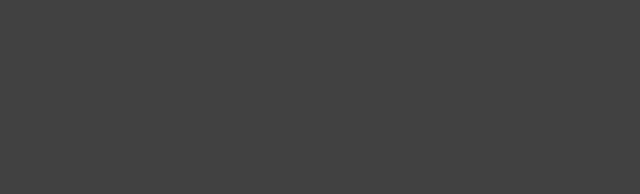
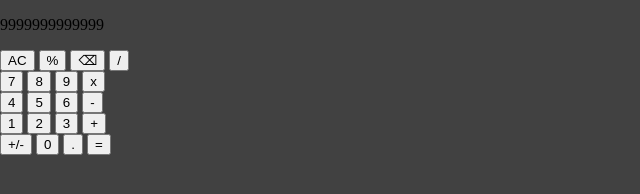
Before and after one commit to ashishstomar/top-calculator, a plain HTML site: page index.html in a window 1280 px wide. Shown: the whole page, without its empty margins (0-640 px from the left). Drawn offline with Linux system fonts and the light colour scheme.

Commit message:
UI: html structure

```diff
--- a/index.html
+++ b/index.html
@@ -8,6 +8,42 @@
     <script src="script.js" defer></script>
 </head>
 <body>
-
+    <div class="container">
+        <div id="display">
+            <p class="displayTxt">9999999999999</p>
+        </div>
+        <div class="content">
+            <div id="firstRow" class="row">
+                <button class="btn">AC</button>
+                <button class="btn">%</button>
+                <button class="btn">⌫</button>
+                <button class="btn">/</button>
+            </div>
+            <div id="secondRow" class="row">
+                <button class="btn">7</button>
+                <button class="btn">8</button>
+                <button class="btn">9</button>
+                <button class="btn">x</button>
+            </div>
+            <div id="thirdRow" class="row">
+                <button class="btn">4</button>
+                <button class="btn">5</button>
+                <button class="btn">6</button>
+                <button class="btn">-</button>
+            </div>
+            <div id="fourthRow" class="row">
+                <button class="btn">1</button>
+                <button class="btn">2</button>
+                <button class="btn">3</button>
+                <button class="btn">+</button>
+            </div>
+            <div id="fifthRow" class="row">
+                <button class="btn">+/-</button>
+                <button class="btn">0</button>
+                <button class="btn">.</button>
+                <button class="btn" id ="equal">=</button>
+            </div>
+        </div>
+    </div>
 </body>
 </html>
```
